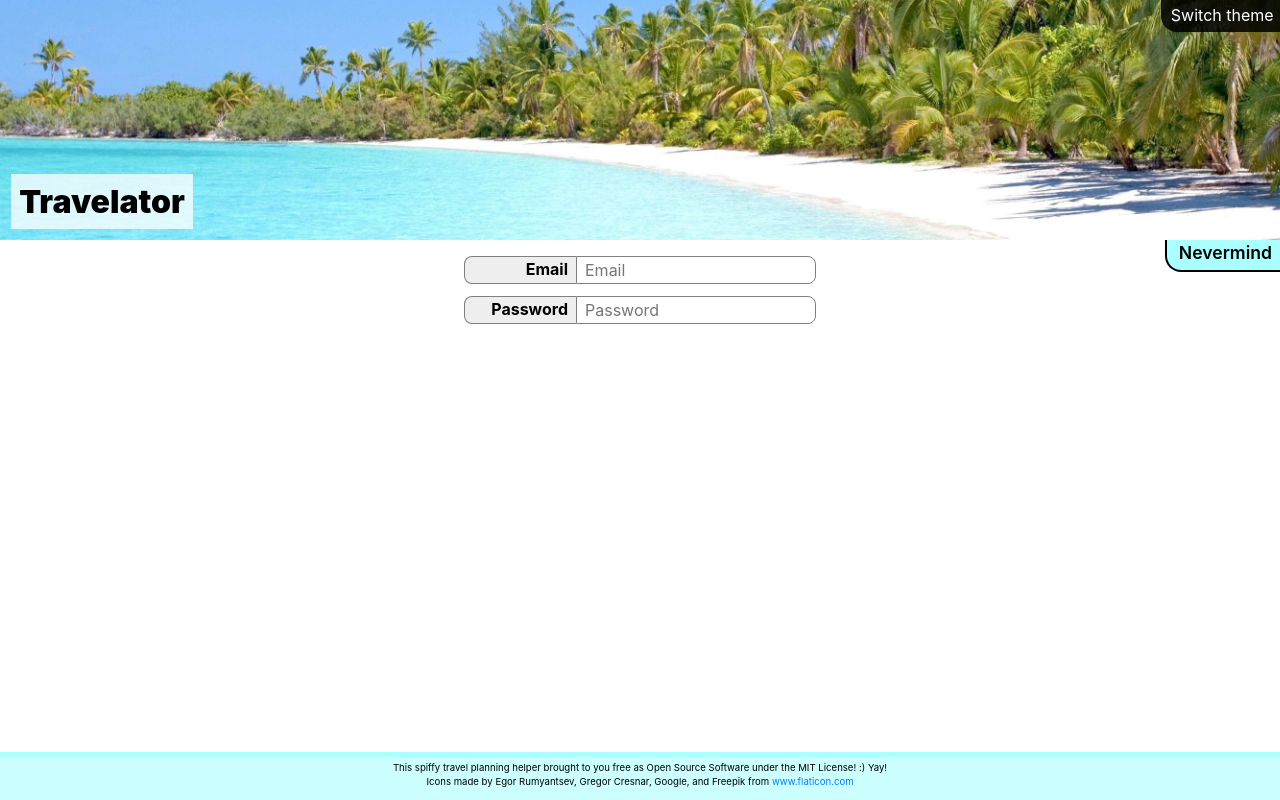
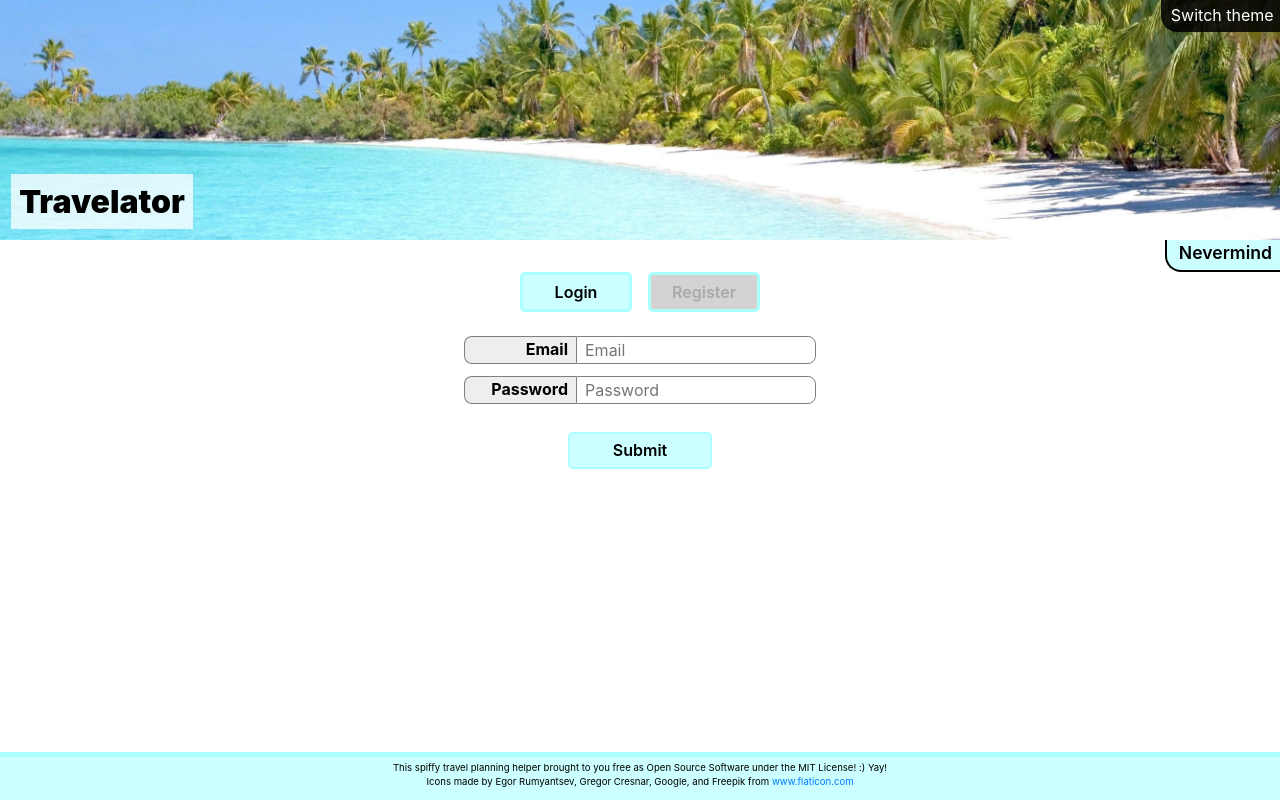
Before and after one commit to StevenKitzes/travelator, a React (Create React App) app: page /login in a window 1280 px wide. Built offline with nearby package versions, Linux system fonts and the light colour scheme.

Commit message:
added login vs register functionality

```diff
--- a/src/components/Login.js
+++ b/src/components/Login.js
@@ -6,6 +6,8 @@ import CONSTANTS from '../constants';
 import LoginButton from './LoginButton';
 import InputHeader from './InputHeader';
 import InputLogin from './InputLogin';
+import LoginSwitcher from './LoginSwitcher';
+import AddButton from './AddButton';
 
 function Login({theme}) {
     const themeColors = theme === CONSTANTS.dark ?
@@ -14,11 +16,30 @@ function Login({theme}) {
 
     const [email, setEmail] = useState('');
     const [pass, setPass] = useState('');
+    const [formType, setFormType] = useState('login');
+    function setModeLogin() {
+        setFormType('login');
+    }
+    function setModeRegister() {
+        setFormType('register');
+    }
     function handleEmailChange(newEmail) {
         setEmail(newEmail);
     }
     function handlePassChange(newPass) {
         setPass(newPass);
+    }
+
+    function submit() {
+        switch(formType) {
+            case 'login':
+                break;
+            case 'register':
+                break;
+            default:
+                console.log('Error: invalid form type detected.');
+                return;
+        }
     }
 
     return (
@@ -27,6 +48,16 @@ function Login({theme}) {
                 <LoginButton theme={theme} phrase='Nevermind' />
             </Link>
 
+            <LoginSwitcher
+                theme={theme}
+                callback={setModeLogin}
+                phrase='Login'
+                active={formType === 'login'} />
+            <LoginSwitcher
+                theme={theme}
+                callback={setModeRegister}
+                phrase='Register'
+                active={formType === 'register'} />
             <div style={{margin: '1rem 0 0 0', position: 'relative'}}>
                 <InputHeader id='email-header' theme={theme}>
                     Email
@@ -47,7 +78,10 @@ function Login({theme}) {
                     placeholder='Password'
                     value={pass}
                     valueModifier={handlePassChange} />{' '}
-            </div>
+            </div><br /><br />
+            <AddButton theme={theme} onClick={submit}>
+                Submit
+            </AddButton>
         </div>
     );
 }
--- a/src/components/LoginButton.js
+++ b/src/components/LoginButton.js
@@ -12,7 +12,7 @@ function getLoginStyle(theme) {
     return {
         backgroundColor: theme === CONSTANTS.dark ?
             CONSTANTS.colors.dark.heavy :
-            CONSTANTS.colors.light.heavy,
+            CONSTANTS.colors.light.object,
         borderBottom: `.15rem solid ${theme === CONSTANTS.dark ?
             'gray' :
             'black'}`,
--- /dev/null
+++ b/src/components/LoginSwitcher.js
@@ -0,0 +1,39 @@
+import React from 'react';
+
+import CONSTANTS from '../constants';
+
+function LoginSwitcher({theme, active, phrase, callback}) {
+    function clickHandler() {
+        callback();
+    }
+    return (
+        <div onClick={clickHandler} style={getLoginSwitcherStyle(theme, active)}>
+            {phrase}
+        </div>
+    );
+}
+
+function getLoginSwitcherStyle(theme, active) {
+    return {
+        backgroundColor: theme === CONSTANTS.dark ?
+            (active ? CONSTANTS.colors.dark.object : '#111') :
+            (active ? CONSTANTS.colors.light.object : 'lightgray'),
+        borderStyle: 'solid',
+        borderColor: theme === CONSTANTS.dark ?
+            CONSTANTS.colors.dark.heavy :
+            CONSTANTS.colors.light.heavy,
+        borderRadius: '.3rem',
+        color: theme === CONSTANTS.dark ?
+            (active ? 'white' : 'gray') :
+            (active ? 'black' : 'darkgray'),
+        cursor: 'pointer',
+        display: 'inline-block',
+        fontSize: '1rem',
+        fontWeight: '600',
+        margin: '2rem .5rem .5rem .5rem',
+        padding: '.3rem .6rem',
+        width: '7rem'
+    };
+}
+
+export default LoginSwitcher;
```
